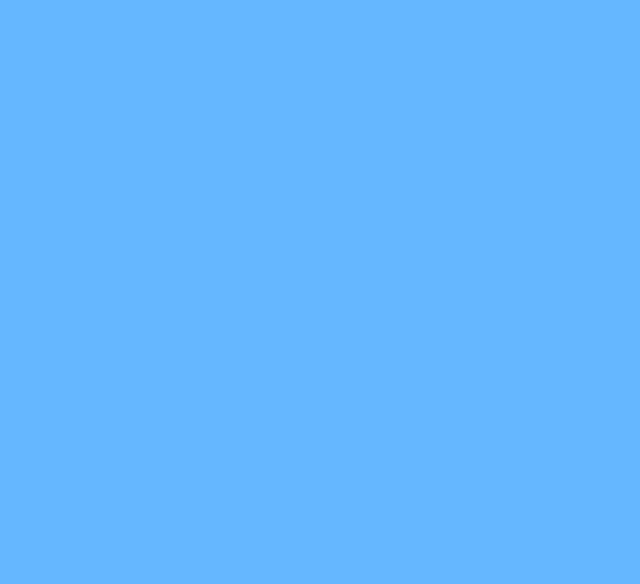
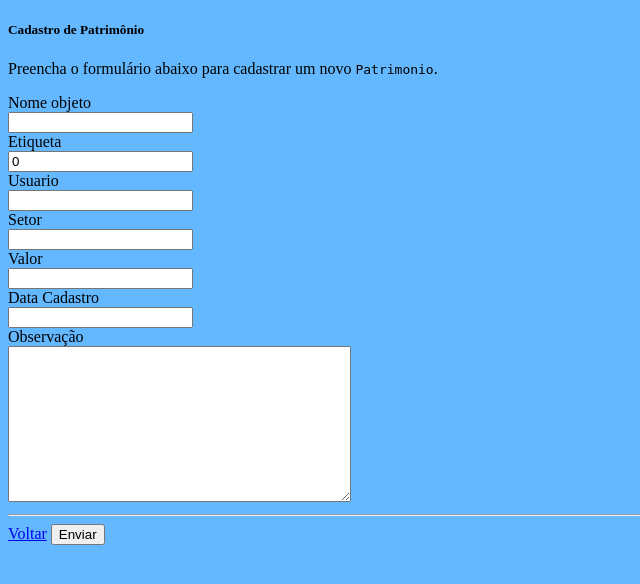
Before and after one commit to cadu1000/Cadastro_de_patrimonio, a Django app: page /cadastra in a window 1280 px wide. Before the commit the part shown is empty. Shown: the top 584 px of the page, without its empty margins (0-640 px from the left). Run offline with Django 4.2, Linux system fonts and the light colour scheme; some libraries are stand-ins or nearby versions.

Commit message:
cadastrar patrimonio funcionando

```diff
--- a/core/patrimonio/templates/patrimonio/base.html
+++ b/core/patrimonio/templates/patrimonio/base.html
@@ -7,9 +7,9 @@
         <title>Sistema de Patrimonios</title>
     </head>
     <body bgcolor="#63B8FF">
+        {% block conteudo %}
 
 
-
-
+        {% endblock %}
     </body>
 </html>
--- a/core/patrimonio/templates/patrimonio/cadastra.html
+++ b/core/patrimonio/templates/patrimonio/cadastra.html
@@ -1,6 +1,6 @@
 {% extends "patrimonio/base.html" %}
 
-{% load widget_tweaks %}
+<!-- {% load widget_tweaks %} -->
 
 {% block title %}Cadastro de Patrimonio{% endblock %}
 
@@ -24,7 +24,7 @@
                     <div>
                     <span>Nome objeto</span>
                     </div>
-                    {% render_field form.nome_objeto %}
+                    {% render_field form.nome_objeto class+="form-control" %}
                 </div>
 
                 <!-- Etiqueta -->
@@ -32,7 +32,7 @@
                     <div>
                     <span>Etiqueta</span>
                     </div>
-                    {% render_field form.etiqueta %}
+                    {% render_field form.etiqueta class+="form-control" %}
                 </div>
 
                 <!-- Usuario -->
@@ -40,7 +40,7 @@
                     <div>
                     <span>Usuario</span>
                     </div>
-                    {% render_field form.usuario %}
+                    {% render_field form.usuario class+="form-control" %}
                 </div>
 
                 <!-- Setor -->
@@ -48,7 +48,7 @@
                     <div>
                     <span>Setor</span>
                     </div>
-                    {% render_field form.setor %}
+                    {% render_field form.setor class+="form-control" %}
                 </div>
 
                 <!-- Valor -->
@@ -56,12 +56,28 @@
                     <div>
                     <span>Valor</span>
                     </div>
-                    {% render_field form.valor %}
+                    {% render_field form.valor class+="form-control" %}
+                </div>
+
+                <!-- dt_cadastro -->
+                <div>
+                    <div>
+                    <span>Data Cadastro</span>
+                    </div>
+                    {% render_field form.dt_cadastro class+="form-control" %}
+                </div>
+
+                <!-- Observação -->
+                <div>
+                    <div>
+                    <span>Observação</span>
+                    </div>
+                    {% render_field form.observacao class+="form-control" %}
                 </div>
                 <hr>
                 <div class="text-right">
-                    <a href="{% url 'patrimonio:listagem' %}" class="btn btn-outline-primary">Voltar</a>
-                    <button class="btn btn-primary">Enviar</button>
+                    <a href="{% url 'patrimonio:listagem' %}">Voltar</a>
+                    <button>Enviar</button>
                 </div>
             </form>
         </div>
--- a/core/patrimonio/views.py
+++ b/core/patrimonio/views.py
@@ -19,5 +19,5 @@ class CadastraPatrimonio(CreateView):
     model = Patrimonio
     form_class = InserePatrimonioForm
     success_url = reverse_lazy(  # apos cadastrado, vai para a lista!
-    "patrimonio:lista"
+    "patrimonio:listagem"
 )
```
Also changed, not shown: core/db.sqlite3.
